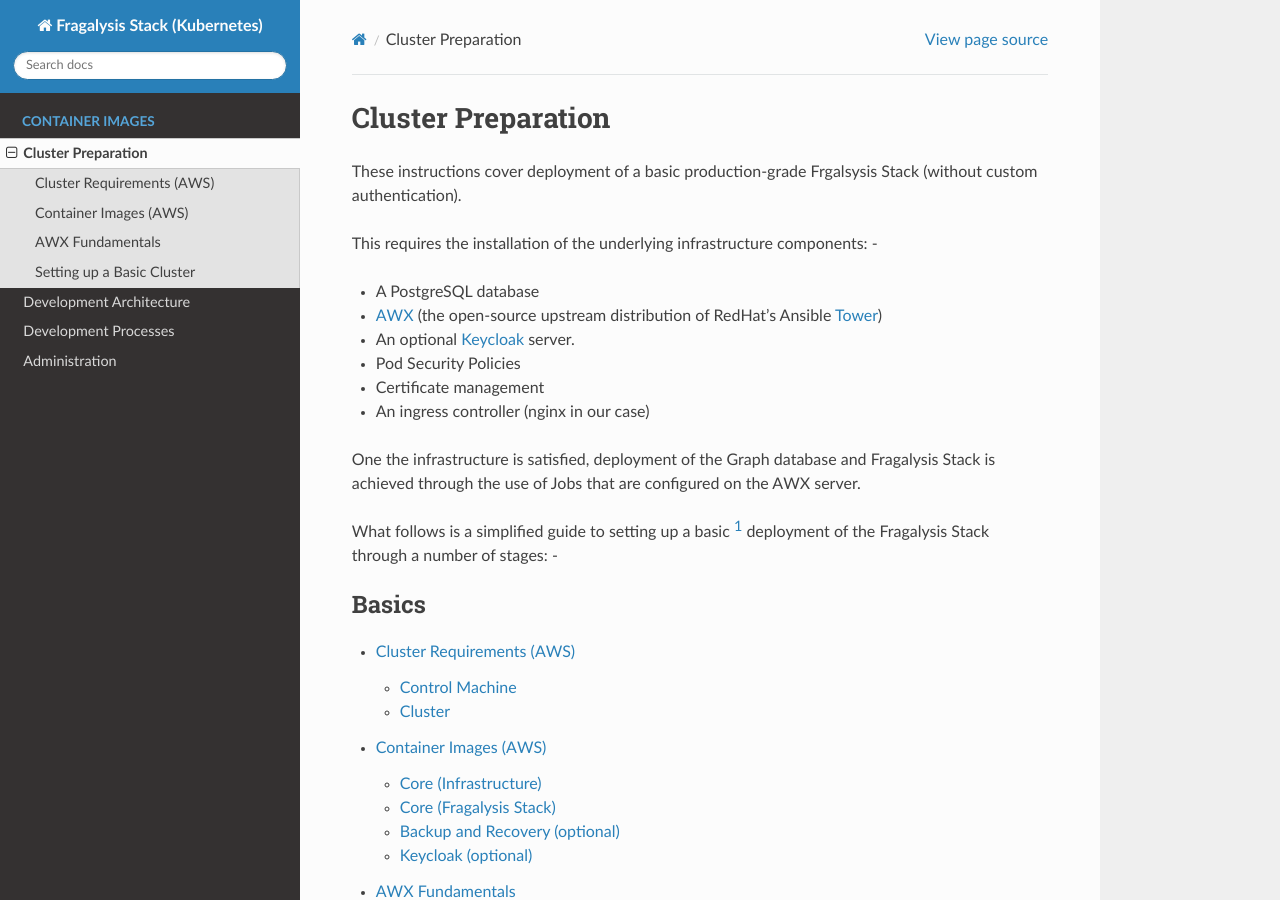
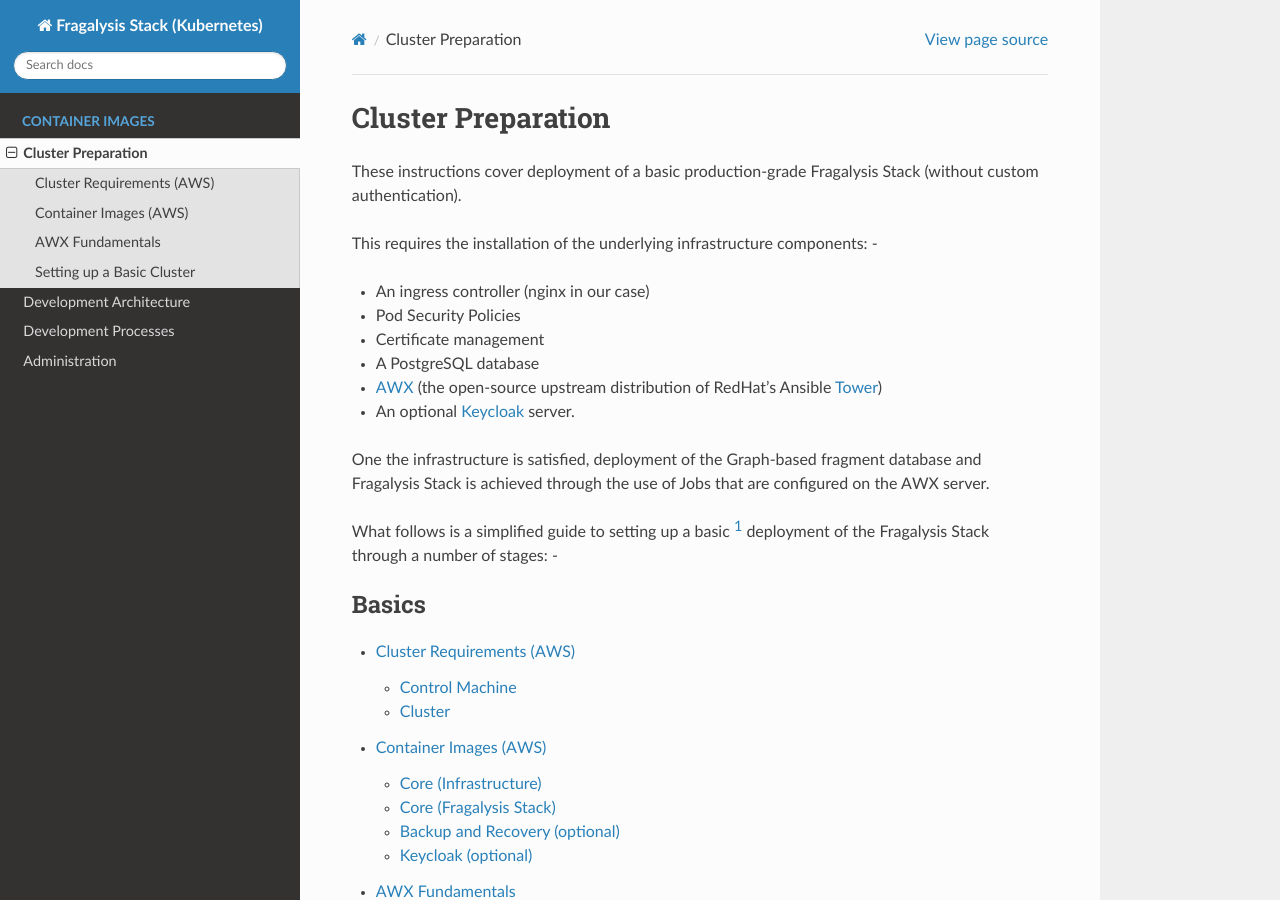
Before and after one commit to InformaticsMatters/dls-fragalysis-stack-kubernetes, a Sphinx documentation site: the page built from docs/source/cluster-prep/index.rst, in a window 1280 px wide and 900 px high. Built offline with Sphinx 7.4.7 and the Read the Docs theme 2.0.0, drawn with Linux system fonts in a browser that asks for light colours; formulas are drawn with MathJax 3.

Commit message:
- Typo correction

```diff
--- a/docs/source/cluster-prep/index.rst
+++ b/docs/source/cluster-prep/index.rst
@@ -3,21 +3,21 @@
 ###################
 
 These instructions cover deployment of a basic production-grade
-Frgalsysis Stack (without custom authentication).
+Fragalysis Stack (without custom authentication).
 
 This requires the installation of the underlying infrastructure components: -
 
+*   An ingress controller (nginx in our case)
+*   Pod Security Policies
+*   Certificate management
 *   A PostgreSQL database
 *   `AWX`_ (the open-source upstream distribution of
     RedHat's Ansible `Tower`_)
 *   An optional `Keycloak`_ server.
-*   Pod Security Policies
-*   Certificate management
-*   An ingress controller (nginx in our case)
 
-One the infrastructure is satisfied, deployment of the Graph database and
-Fragalysis Stack is achieved through the use of Jobs that are configured on
-the AWX server.
+One the infrastructure is satisfied, deployment of the Graph-based fragment
+database and Fragalysis Stack is achieved through the use of Jobs that are
+configured on the AWX server.
 
 What follows is a simplified guide to setting up a basic [#f1]_ deployment of
 the Fragalysis Stack through a number of stages: -
```
